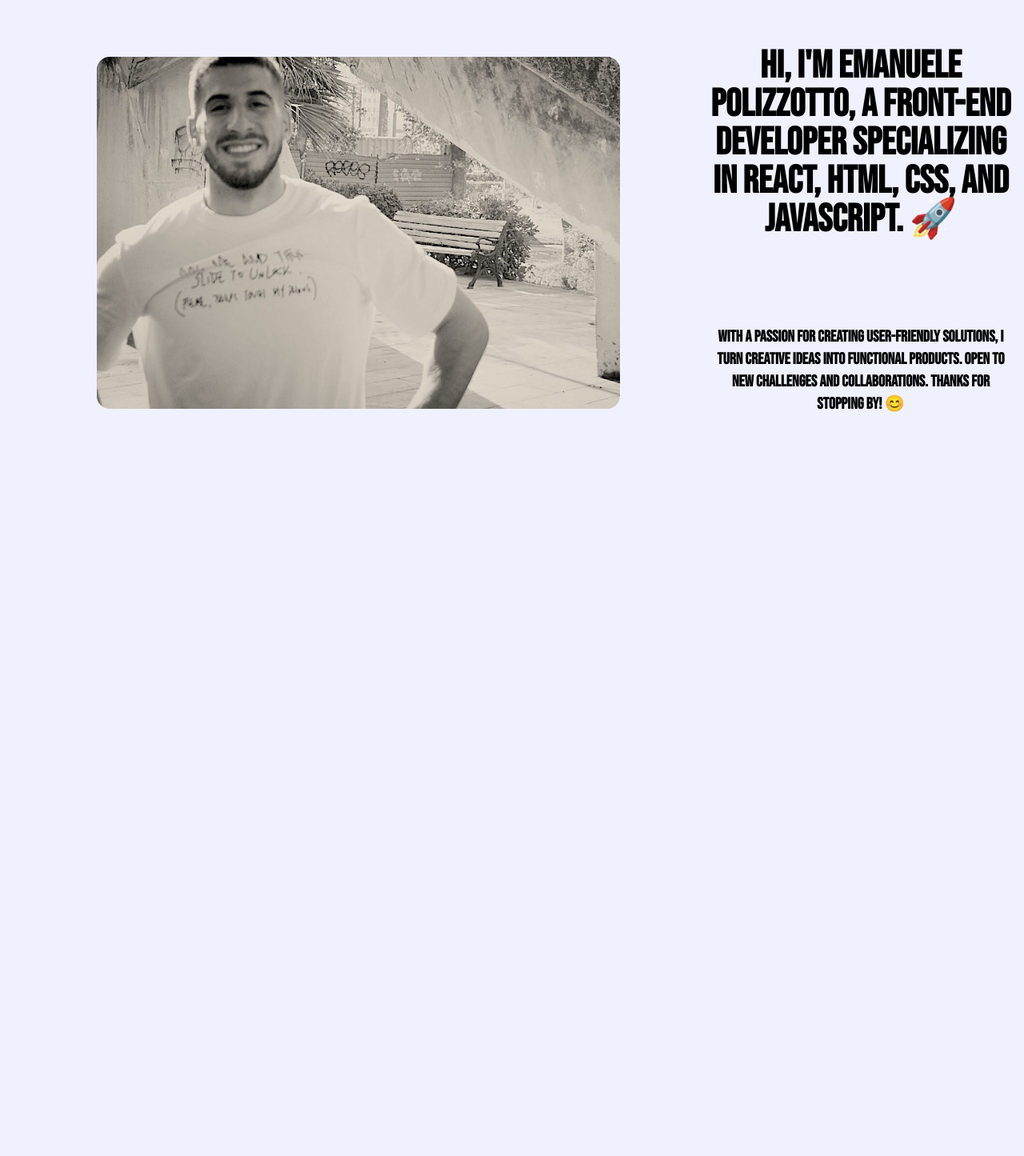
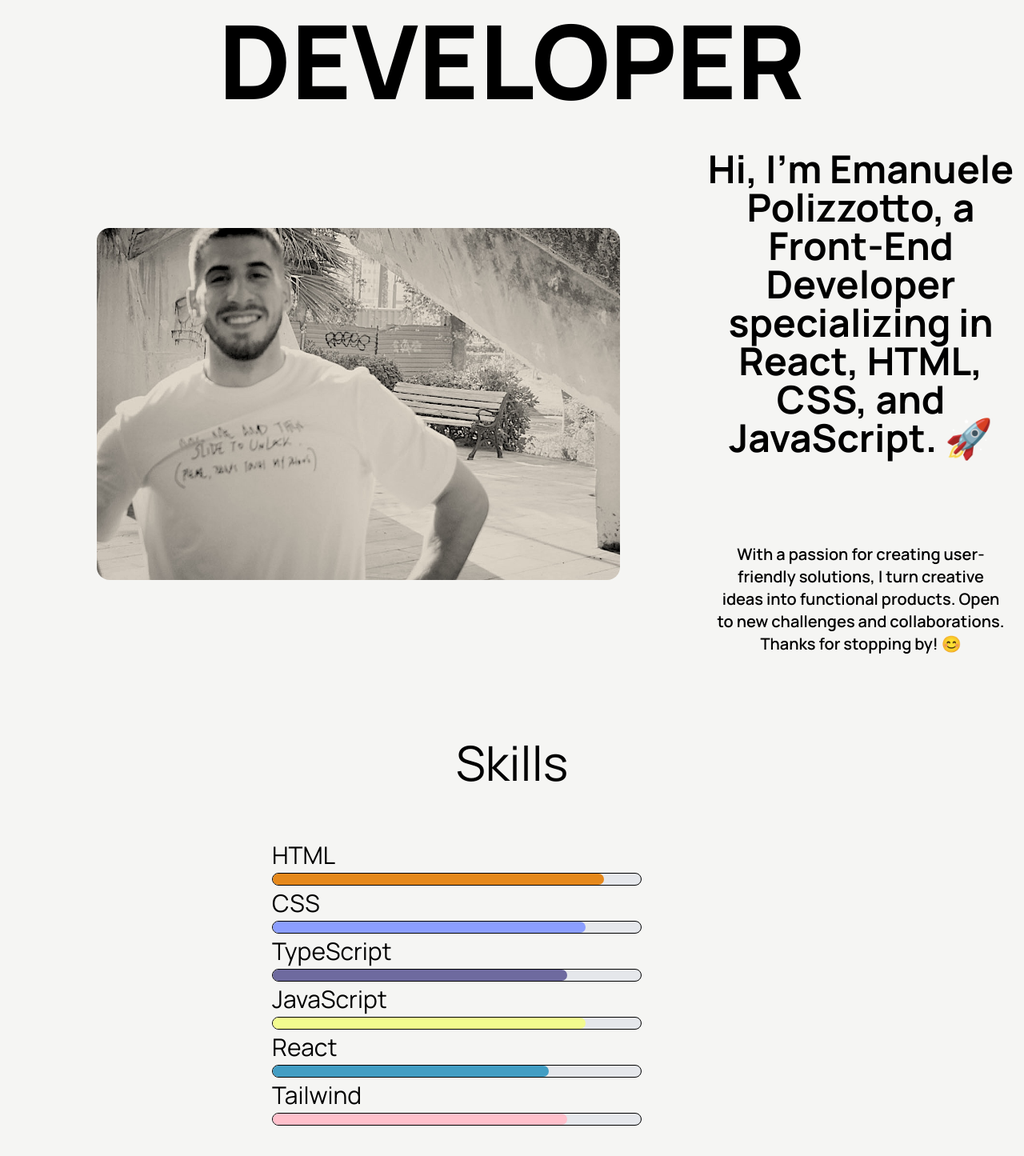
Before and after one commit to emignox/portfolio, a React (Vite) app in the folder port/: page / in a window 1280 px wide. Shown: the part 321-1766 px from the top of the page at 80% size. Before the commit the page ends 864 px from the top, so only its background shows below. Built offline with nearby package versions, Linux system fonts and the light colour scheme.

Commit message:
pushing layout

```diff
--- a/port/src/App.tsx
+++ b/port/src/App.tsx
@@ -1,6 +1,7 @@
 import Nav from "./components/nav";
 import Logo from "./components/logo";
 import Text from "./components/bigText";
+import Skills from "./components/skills";
 
 function App() {
   return (
@@ -19,6 +20,9 @@ function App() {
         {" "}
         <Text />
       </div>
+      <div className="  lg:my-10  my-32">
+        <Skills />
+      </div>
     </>
   );
 }
--- a/port/src/components/bigText.tsx
+++ b/port/src/components/bigText.tsx
@@ -6,8 +6,8 @@ import LittleText from "./littleText";
 function text() {
   return (
     <Fragment>
-      <div className="   font font-black bg-white mx-3 h-auto rounded-2xl  shadow-lg:hidden  py-3  lg:bg-transparent  ">
-        <h1 className="  lg:text-center fade-in-from-left text-6xl text-center mt-10 lg:text-9xl lg:mt-20 ">
+      <div className="shadow-xl lg:shadow-none bg-white mx-3 h-auto rounded-2xl border-gray-300 py-3 lg:bg-transparent">
+        <h1 className="  lg:text-center fade-in-from-left text-6xl text-center mt-10 lg:text-9xl lg:mt-20  font-black">
           FRONT-END DEVELOPER
         </h1>
         <div className="lg:flex">
--- a/port/src/components/littleText.tsx
+++ b/port/src/components/littleText.tsx
@@ -1,12 +1,11 @@
 function little() {
   return (
-    <div className="  w-96 text-center fade-in-from-left   ">
+    <div className="  w-96 text-center fade-in-from-left font-bold   ">
       <h3 className=" text-xl lg:text-5xl">
         Hi, I'm Emanuele Polizzotto, a Front-End Developer specializing in
         React, HTML, CSS, and JavaScript. 🚀
       </h3>
-      <p className="  p-3 text-sm mt-3 lg:text-xl lg:mt-24">
-        {" "}
+      <p className="p-3 text-sm mt-3 lg:text-xl lg:mt-24 font-semibold">
         With a passion for creating user-friendly solutions, I turn creative
         ideas into functional products. Open to new challenges and
         collaborations. Thanks for stopping by! 😊
--- a/port/src/components/nav.tsx
+++ b/port/src/components/nav.tsx
@@ -19,7 +19,7 @@ function Nav() {
             <Link to="/">Home</Link>
           </li>
           <li className="lg:mx-64 lg:py-4">
-            <Link to="/about">About me</Link>
+            <Link to="/about">About Me</Link>
           </li>
         </ul>
         <div className=" ">
--- /dev/null
+++ b/port/src/components/skill.tsx
@@ -0,0 +1,12 @@
+import { Skilles } from "../interfaces/inter";
+
+const skills: Skilles[] = [
+  { title: "HTML", value: 90 },
+  { title: "CSS", value: 85 },
+  { title: "TypeScript", value: 80 },
+  { title: "JavaScript", value: 85 },
+  { title: "React", value: 75 },
+  { title: "Tailwind", value: 80 },
+];
+
+export default skills;
--- a/port/src/components/skills.tsx
+++ b/port/src/components/skills.tsx
@@ -1,3 +1,46 @@
-export default function Skills() {
-  return <></>;
-}
+import React from "react";
+import skills from "./skill";
+
+const SkillsComponent: React.FC = () => {
+  const colors = [
+    "#E5881B",
+    "#8B9EFF",
+    "#6E6A9F",
+    "#F3FC8F",
+    "#429DC3",
+    "pink",
+  ];
+
+  return (
+    <>
+      <div className="  lg:w-2/4 lg:flex lg:flex-col mx-auto    justify-center">
+        <h1 className="lg:text-6xl text-center lg:my-10 m-6 text-2xl">
+          Skills
+        </h1>
+        <div className="  bg-white mx-3 rounded-2xl py-6  lg:shadow-none lg:bg-transparent ">
+          {skills.map((skill, index) => {
+            const style = {
+              width: `${skill.value}%`,
+              backgroundColor: colors[index % colors.length],
+              transition: "width 2s",
+            };
+
+            return (
+              <div key={index} className="">
+                <span></span>
+                <h2 className="  text-xl lg:text-3xl my-1 pl-2">
+                  {skill.title}
+                </h2>
+                <div className="w-3/4 mx-2 border border-black h-4 bg-gray-200  rounded-full">
+                  <div style={style} className="h-full  rounded-full"></div>
+                </div>
+              </div>
+            );
+          })}
+        </div>
+      </div>
+    </>
+  );
+};
+
+export default SkillsComponent;
--- a/port/src/index.css
+++ b/port/src/index.css
@@ -1,12 +1,11 @@
-@import url("https://fonts.googleapis.com/css2?family=Bebas+Neue&display=swap");
-
+@import url("https://fonts.googleapis.com/css2?family=Manrope:wght@200;300;400;500;600;700;800&display=swap");
 @tailwind base;
 @tailwind components;
 @tailwind utilities;
 
 body {
-  background-color: rgb(240, 241, 255);
-  font-family: "Bebas Neue", cursive;
+  background-color: #f5f5f3;
+  font-family: "Manrope", sans-serif;
 }
 
 @keyframes fadeInFromLeft {
--- /dev/null
+++ b/port/src/interfaces/inter.ts
@@ -0,0 +1,4 @@
+export interface Skilles {
+  title: string;
+  value: number;
+}
```
Also changed, not shown: port/src/components/skills.js (deleted), port/src/interfaces/inter.tsx (deleted).
